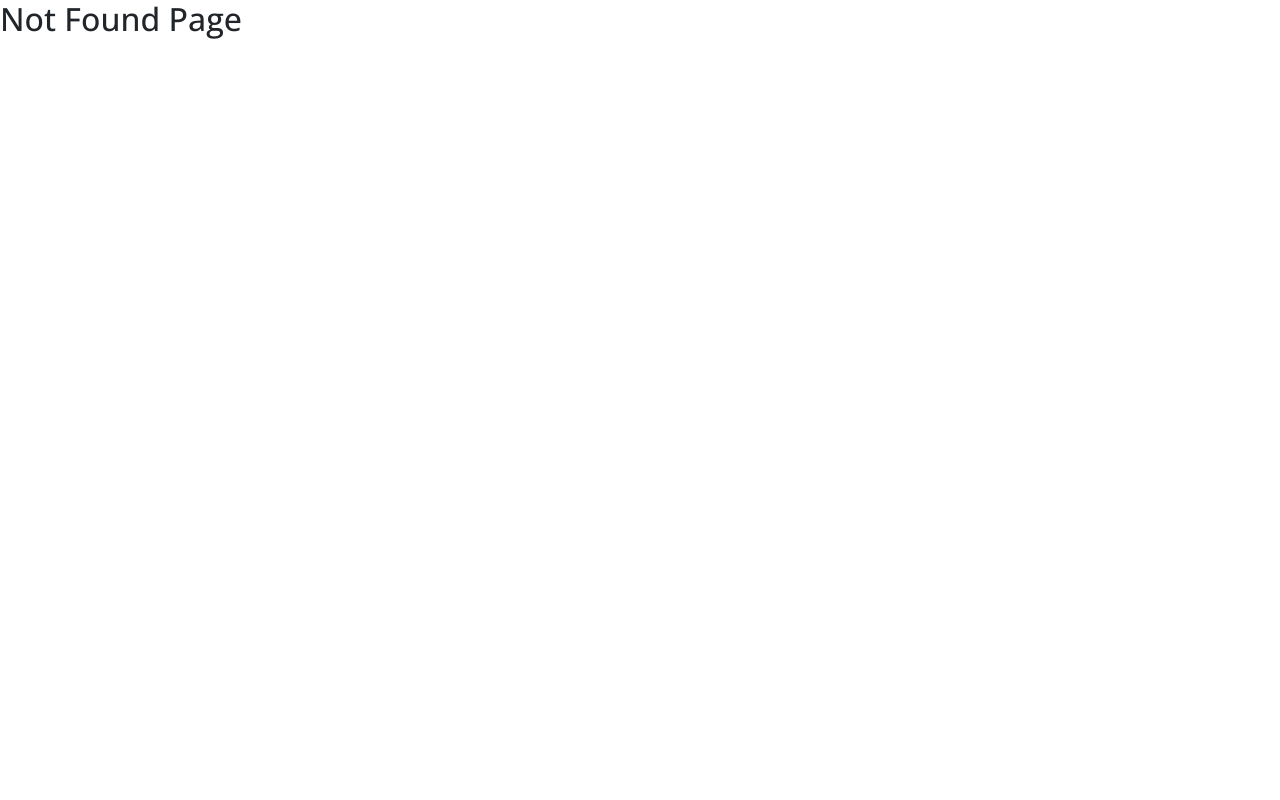
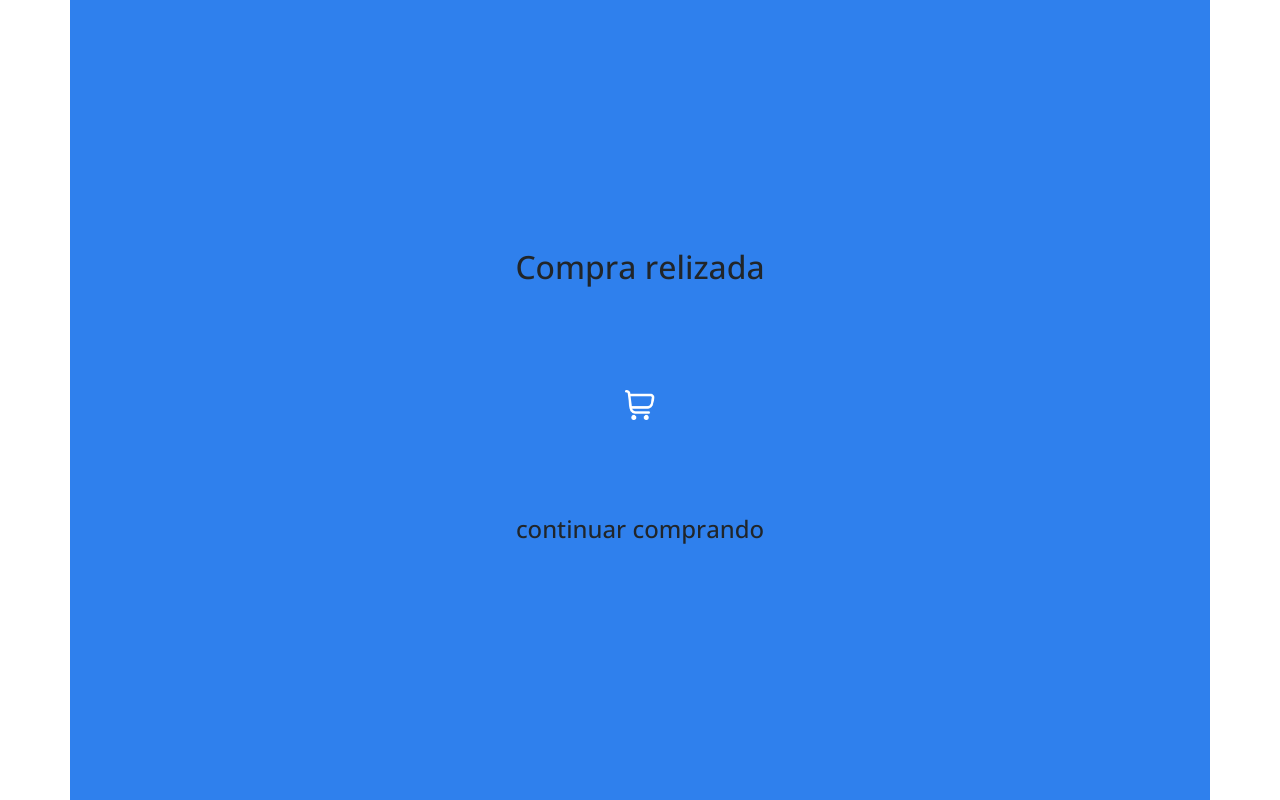
Before and after one commit to morette-lab/webappfiap, a React (Create React App) app: page /confirm-purchase in a window 1280 px wide. Before the commit this address had no page. Built offline with nearby package versions, Linux system fonts and the light colour scheme.

Commit message:
add confirm purchase screen

```diff
--- a/src/assets/images/index.ts
+++ b/src/assets/images/index.ts
@@ -2,3 +2,4 @@ export { default as arrow } from './arrow.png'
 export { default as googleIcon } from './google-icon.png'
 export { default as facebookIcon } from './facebook-icon.png'
 export { default as eye } from './eye.png'
+export { default as shoppingCart } from './shopping-cart.png'
--- /dev/null
+++ b/src/layouts/ConfirmPurchase/ConfirmPurchase.css
@@ -0,0 +1,16 @@
+.container {
+    background-color: #2F80ED;
+    width: 100vw;
+    height: 100vh;
+    display: flex;
+    justify-content: center;
+    align-items: center;
+}
+
+.content {
+    display: flex;
+    flex-direction: column;
+    justify-content: space-around;
+    align-items: center;
+    height: 50%;
+}
--- /dev/null
+++ b/src/layouts/ConfirmPurchase/index.tsx
@@ -0,0 +1,17 @@
+import "./ConfirmPurchase.css";
+import { shoppingCart } from "../../assets/images";
+
+function ConfirmPurchase() {
+    return (
+        <div className="container">
+      <div className="content">
+        <h2>Compra relizada</h2>
+        <img width="30" height="30" src={shoppingCart}/>
+        <h4>continuar comprando</h4>
+      </div>
+
+    </div>
+    )
+}
+
+export default ConfirmPurchase
```
Also changed, not shown: src/App.tsx (+6 -1 lines), src/assets/images/shopping-cart.png (added).
